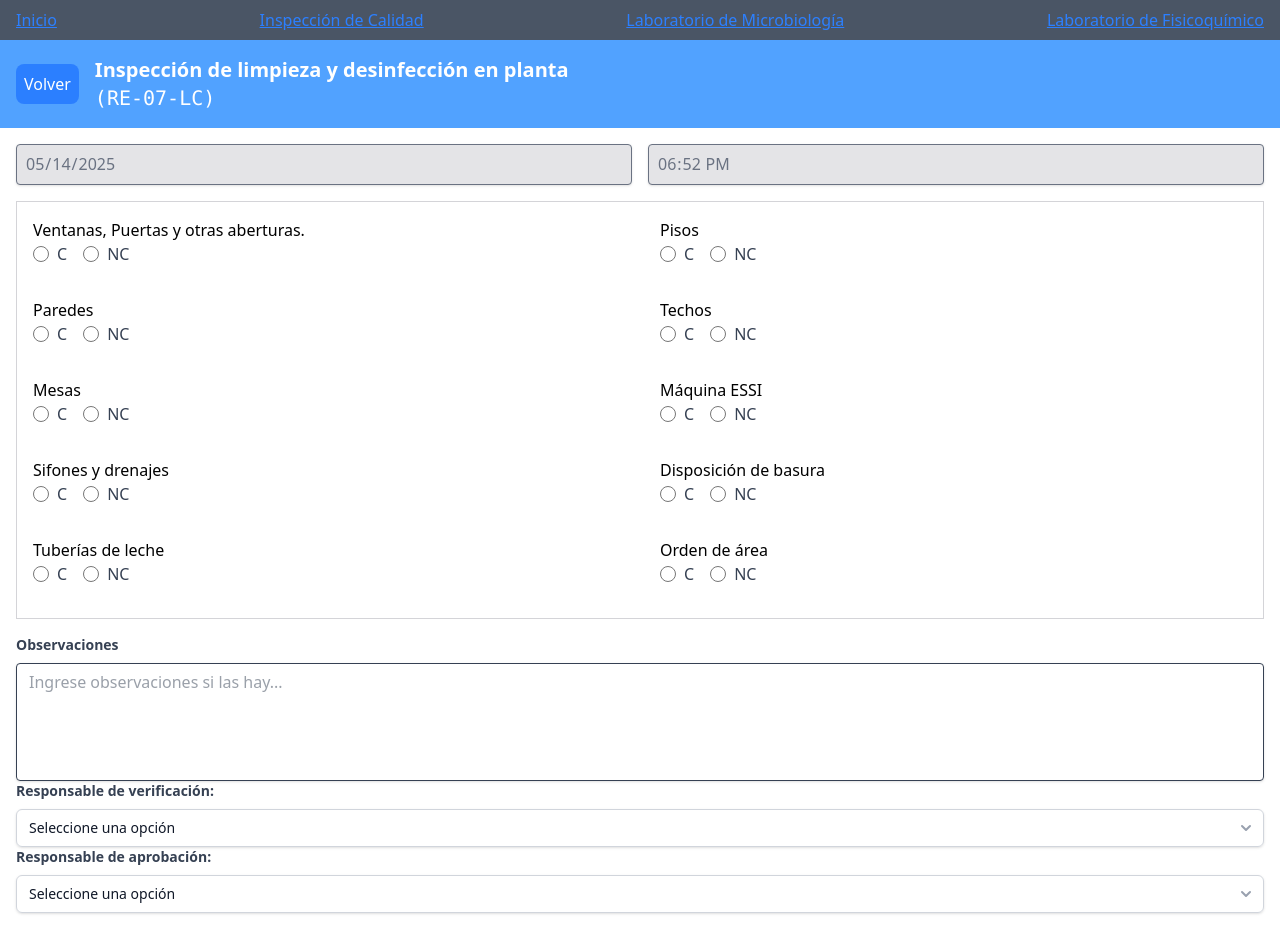
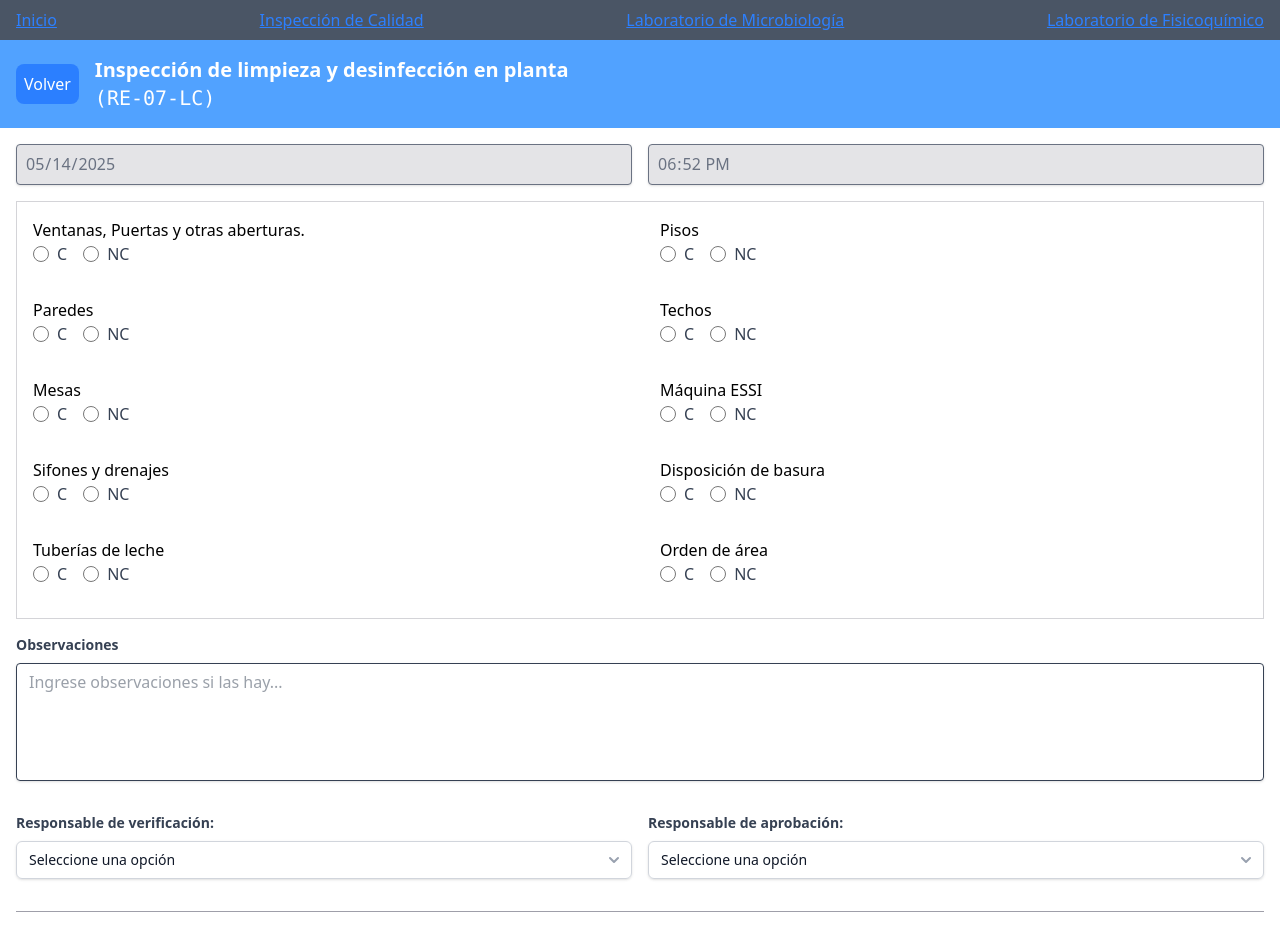
Before and after one commit to chrisladzamach/SCI, a React (Vite) app: page /form4 in a window 1280 px wide. Shown: the top 926 px of the page. Built offline with nearby package versions, Linux system fonts and the light colour scheme.

Commit message:
organización del código en f4, f3, ff

```diff
--- a/src/components/molecules/FormField.tsx
+++ b/src/components/molecules/FormField.tsx
@@ -1,4 +1,5 @@
 import React from "react";
+
 import { InputComponent } from "../atoms/inputs/InputComponents.tsx";
 import { LabelComponent } from "../atoms/LabelComponent.tsx";
 
--- a/src/pages/IC/IcForm3.tsx
+++ b/src/pages/IC/IcForm3.tsx
@@ -1,12 +1,13 @@
 import { useState, useEffect } from "react";
 import type React from "react";
-import { Header } from "../../components/molecules/Header";
+
+import { AutoDateTime } from "../../components/molecules/autoComponents/AutoDateTime";
+import { AutoInputTime } from "../../components/atoms/inputs/automatic/AutoInputTime";
+import { FormButtons } from "../../components/molecules/FormButtons";
 import { CustomSelect } from "../../components/atoms/CustomSelect";
-import { AutoInputTime } from "../../components/atoms/inputs/automatic/AutoInputTime";
-import { AutoDateTime } from "../../components/molecules/autoComponents/AutoDateTime";
 import { FormField } from "../../components/molecules/FormField";
 import { TxtArea } from "../../components/atoms/inputs/TxtArea";
-import { FormButtons } from "../../components/molecules/FormButtons";
+import { Header } from "../../components/molecules/Header";
 
 interface Options {
   value: string;
@@ -63,8 +64,8 @@ export const IcForm3 = () => {
   const handleSubmit = (event: React.FormEvent) => {
     event.preventDefault();
     const now = new Date();
-    const isMorning = now.getHours() >= 6 && now.getHours() <= 18;
-    const momentoDelDia = isMorning ? 'Mañana' : 'Tarde/Noche';
+    const isMorning = now.getHours() >= 6 && now.getHours() < 12;
+    const momentoDelDia = isMorning ? 'Mañana' : 'Tarde';
 
     let hasErrors = false;
 
--- a/src/pages/IC/IcForm4.tsx
+++ b/src/pages/IC/IcForm4.tsx
@@ -1,10 +1,11 @@
+import { useState } from "react";
+
+import { AutoDateTime } from "../../components/molecules/autoComponents/AutoDateTime";
 import { FormButtons } from "../../components/molecules/FormButtons";
-import { Header } from "../../components/molecules/Header"
-import { useState } from "react";
+import { CustomSelect } from "../../components/atoms/CustomSelect";
 import { InputCNC }from "../../components/atoms/inputs/InputCNC";
-import { AutoDateTime } from "../../components/molecules/autoComponents/AutoDateTime";
-import { CustomSelect } from "../../components/atoms/CustomSelect";
 import { TxtArea } from "../../components/atoms/inputs/TxtArea";
+import { Header } from "../../components/molecules/Header";
 
 interface Options {
   value: string;
@@ -199,7 +200,7 @@ export const IcForm4 = () => {
             classNameTextArea="resize-none focus:border-blue-500"
             classNameLabel="text-blue-600 w-full"
           />
-        <section>
+        <section className="flex gap-4 my-8">
           <CustomSelect
             options={verificationOfficer}
             value={verificationOfficerSelected?.value}
```
